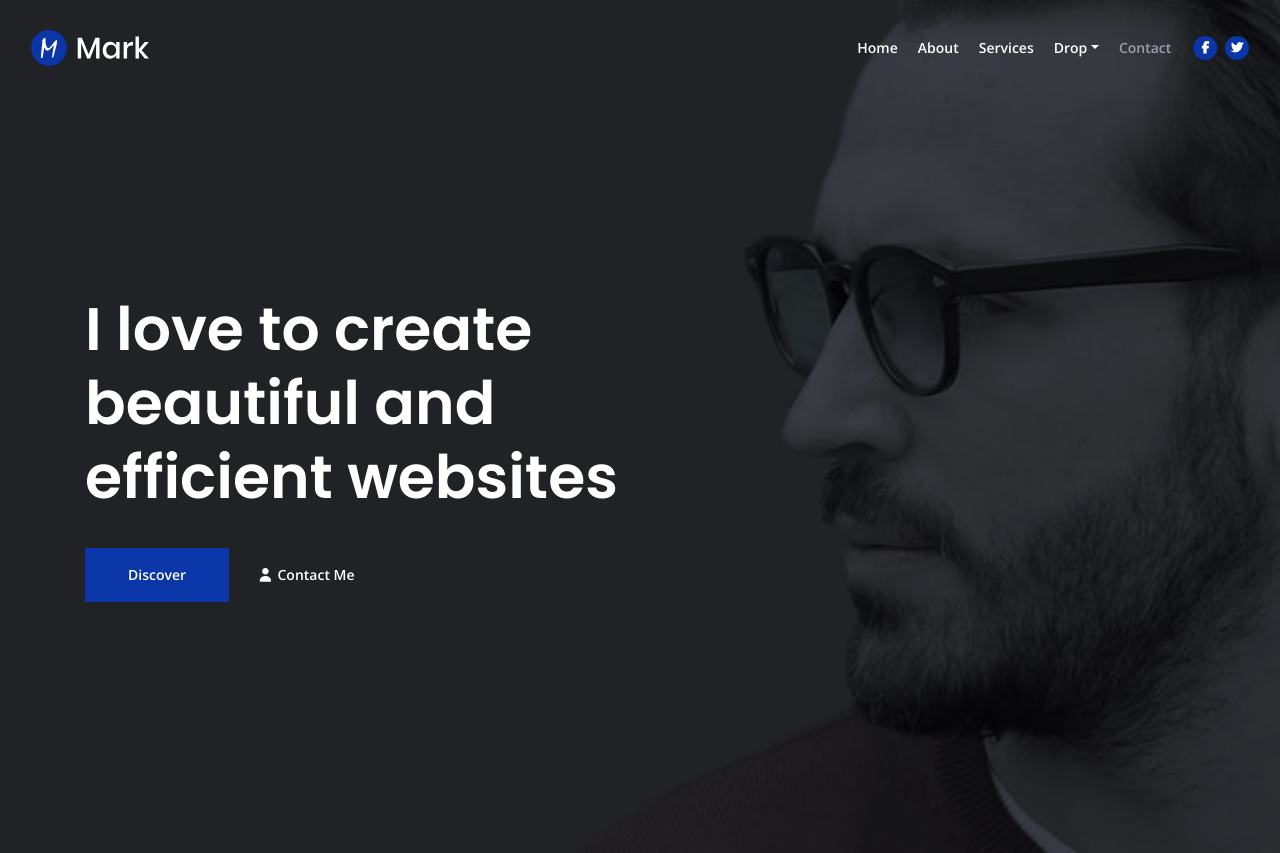
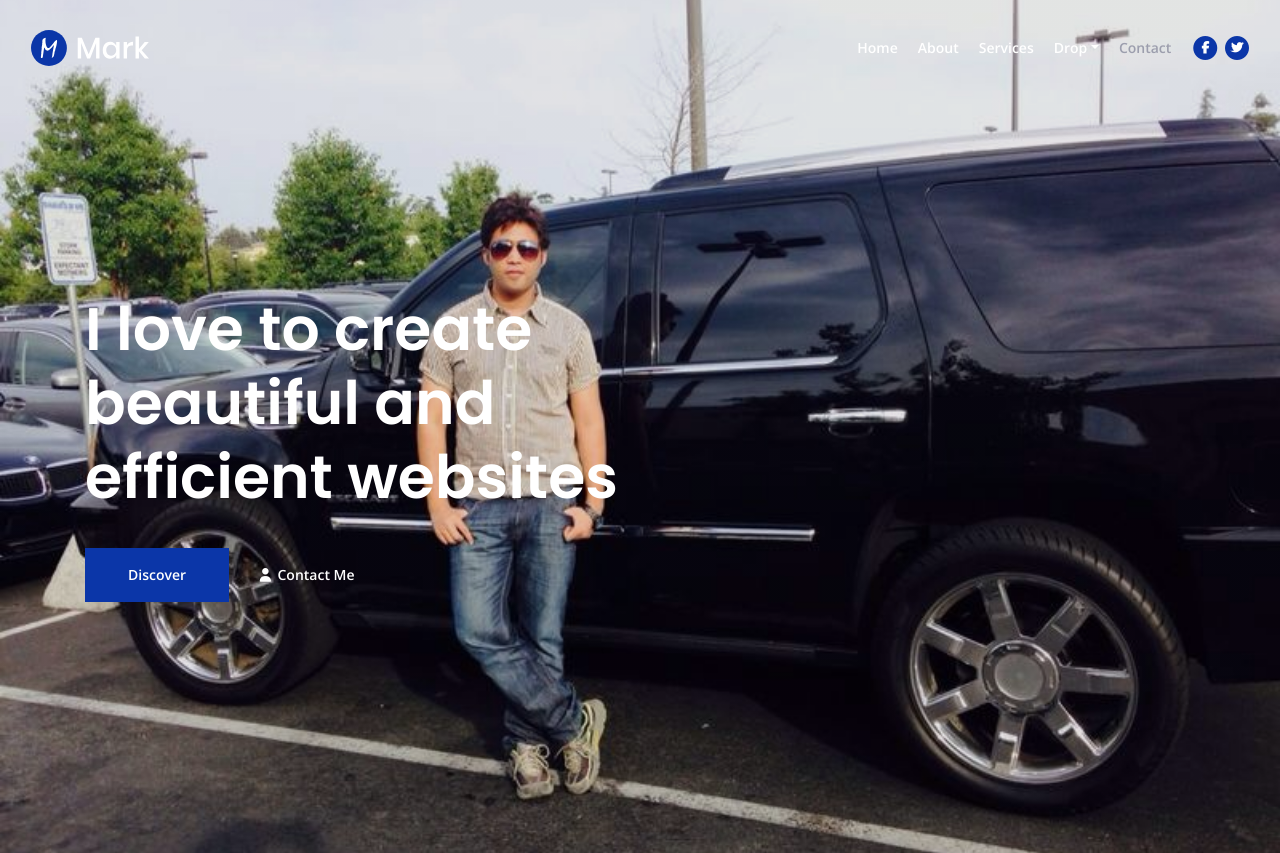
Before and after one commit to devashish-shivmurthy/devashish-shivmurthy.github.io, a plain HTML site: page index.html in a window 1280 px wide. Shown: the top 853 px of the page. Drawn offline with nearby package versions, Linux system fonts and the light colour scheme.

Commit message:
Update styles.css

```diff
--- a/css/styles.css
+++ b/css/styles.css
@@ -521,7 +521,7 @@ input[type='checkbox'] {
 .header {
 	padding-top: 7rem;
 	padding-bottom: 5.5rem;
-	background: linear-gradient(rgba(0, 0, 0, 0.1), rgba(0, 0, 0, 0.1)), url('../images/header-background.jpg') center center no-repeat;
+	background: linear-gradient(rgba(0, 0, 0, 0.1), rgba(0, 0, 0, 0.1)), url('../images/devpic.jpg') center center no-repeat;
 	background-size: cover;
 	text-align: center;
 }
```
